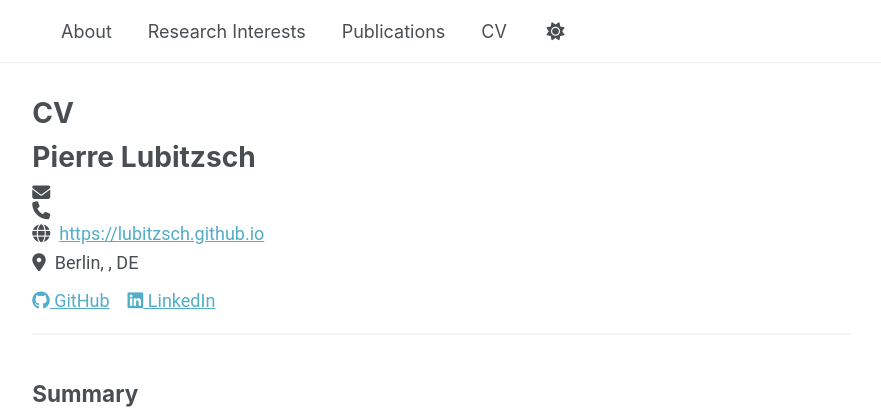
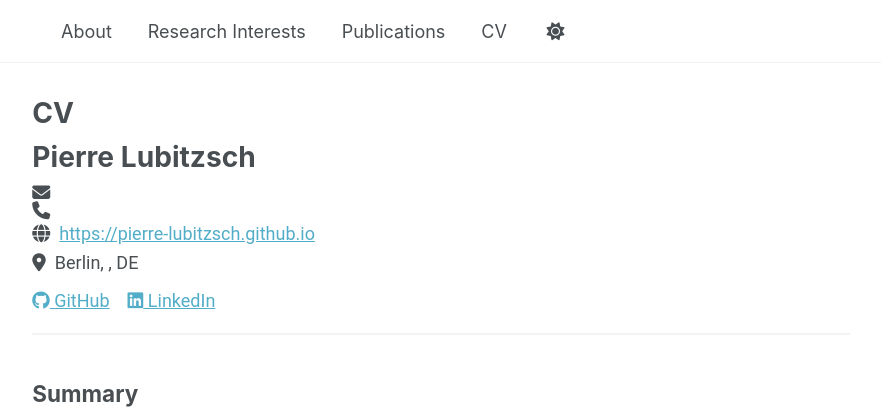
Before and after one commit to pierre-lubitzsch/pierre-lubitzsch.github.io, a Jekyll site: the page built from _pages/cv-json.md, in a window 1280 px wide and 900 px high. Shown: the top 414 px of the window, without its empty margins (225-1106 px from the left). Built offline with Jekyll 4.4.1, drawn with Linux system fonts in a browser that asks for light colours; a script bundle is joined from its source files by our own code; library files that are not in the unit come from our copies.

Commit message:
minor fix

```diff
--- a/_config.yml
+++ b/_config.yml
@@ -12,11 +12,11 @@
 title                    : "Pierre Lubitzsch"
 title_separator          : "-"
 name                     : &name "Pierre Lubitzsch"
-description              : &description "Your Name's academic portfolio"   # Update this with a general description of your site, this is the default if not overridden by a page
-url                      : https://academicpages.github.io # The base hostname & protocol for your site e.g. "https://[your GitHub username].github.io",
+description              : &description "Pierre Lubitzsch's academic portfolio"   # Update this with a general description of your site, this is the default if not overridden by a page
+url                      : https://pierre-lubitzsch.github.io # The base hostname & protocol for your site e.g. "https://[your GitHub username].github.io",
                                                            # or if you already have some other page hosted on Github then use "https://[your GitHub username].github.io/[Your Repo Name]"
 baseurl                  : "" # the subpath of your site, e.g. "/blog"
-repository               : "academicpages/academicpages.github.io"
+repository               : "pierre-lubitzsch/pierre-lubitzsch.github.io"
 
 # Site Author - The following control what appear as part of the author content on the side bar.
 #               If a field is blank the icon and link will not appear, otherwise it will be shown.
--- a/_data/cv.json
+++ b/_data/cv.json
@@ -3,7 +3,7 @@
     "name": "Pierre Lubitzsch",
     "email": "",
     "phone": "",
-    "website": "https://lubitzsch.github.io",
+    "website": "https://pierre-lubitzsch.github.io",
     "summary": "PhD student at BIFOLD / TU Berlin, researching Machine Unlearning for Recommender Systems.",
     "location": {
       "address": "",
@@ -15,8 +15,8 @@
     "profiles": [
       {
         "network": "GitHub",
-        "username": "lubitzsch",
-        "url": "https://github.com/lubitzsch"
+        "username": "pierre-lubitzsch",
+        "url": "https://github.com/pierre-lubitzsch"
       },
       {
         "network": "LinkedIn",
```
